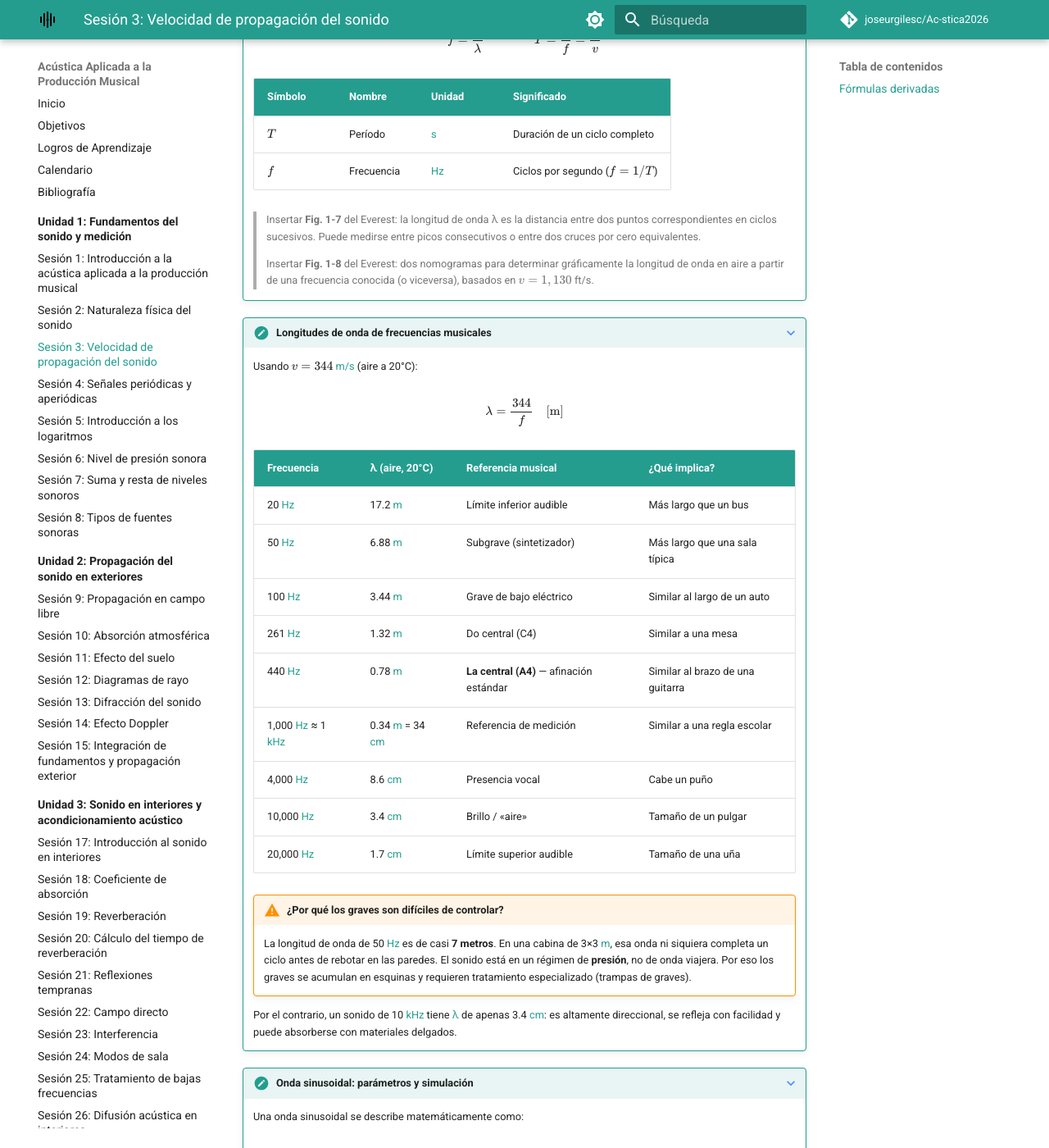
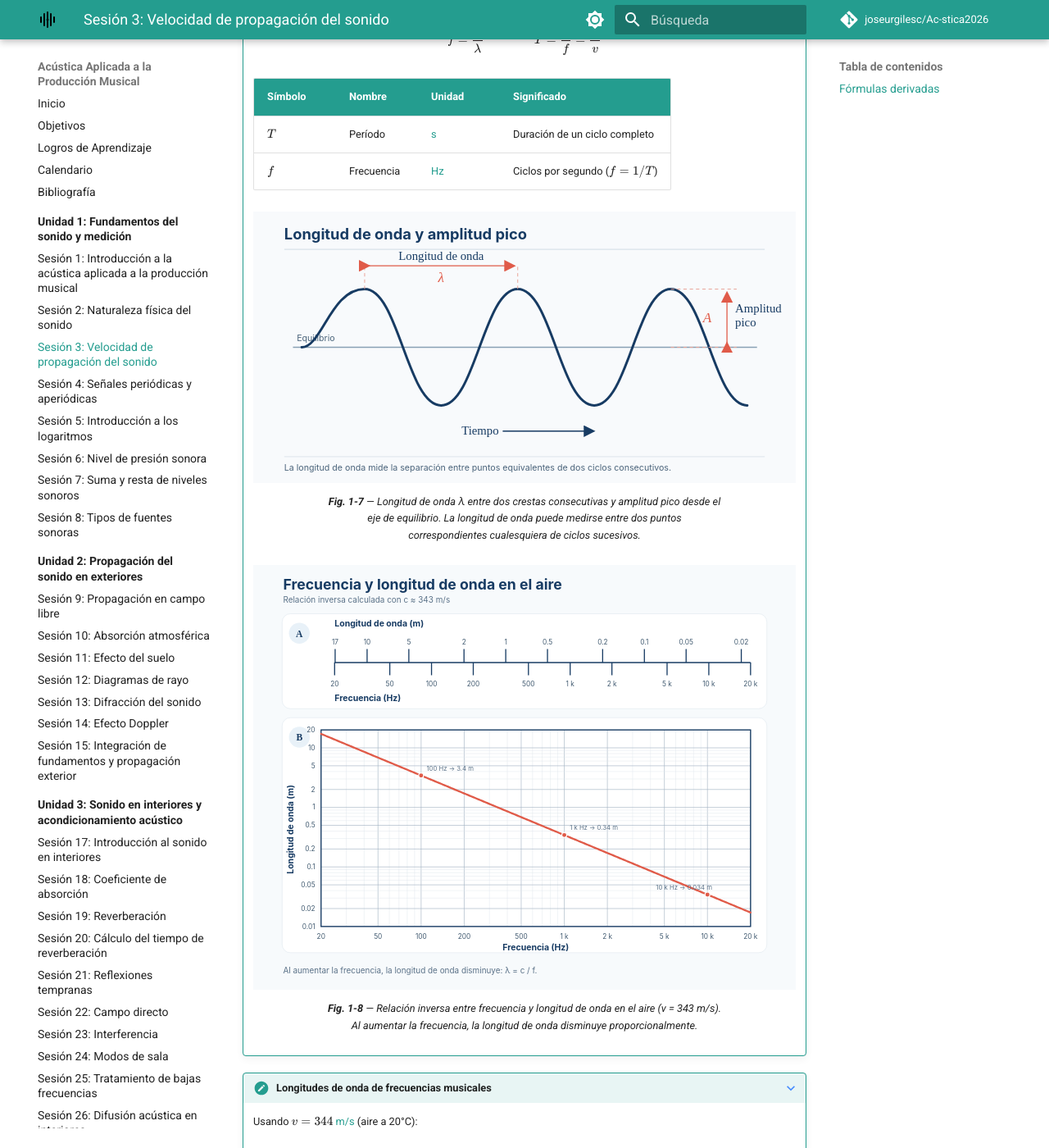
Before and after one commit to joseurgilesc/Ac-stica2026, an MkDocs documentation site: the page built from docs/unidades/U-1-fundamentos-medicion/sesion-03/index.md, in a window 1280 px wide and 1400 px high, scrolled down 2780 px. Shown: the whole window at 82% size. Built offline with MkDocs 1.6.1 and Material for MkDocs 9.7.7, drawn with Linux system fonts in a browser that asks for light colours; comment, search, counter and statistics services are not loaded.

Commit message:
feat: Fig 1-7 y 1-8 reemplazadas por SVGs

```diff
--- a/docs/unidades/U-1-fundamentos-medicion/sesion-03/index.md
+++ b/docs/unidades/U-1-fundamentos-medicion/sesion-03/index.md
@@ -121,9 +121,15 @@
     | \(T\) | Período | [s](#s) | Duración de un ciclo completo |
     | \(f\) | Frecuencia | [Hz](#hz) | Ciclos por segundo (\(f = 1/T\)) |
 
-    > Insertar **Fig. 1-7** del Everest: la longitud de onda λ es la distancia entre dos puntos correspondientes en ciclos sucesivos. Puede medirse entre picos consecutivos o entre dos cruces por cero equivalentes.
+    <figure markdown="span">
+      ![Fig. 1-7: Longitud de onda y amplitud](../../../img/longitud_de_onda_y_amplitud.svg)
+      <figcaption>**Fig. 1-7** — Longitud de onda λ entre dos crestas consecutivas y amplitud pico desde el eje de equilibrio. La longitud de onda puede medirse entre dos puntos correspondientes cualesquiera de ciclos sucesivos.</figcaption>
+    </figure>
 
-    > Insertar **Fig. 1-8** del Everest: dos nomogramas para determinar gráficamente la longitud de onda en aire a partir de una frecuencia conocida (o viceversa), basados en \(v = 1,130\) ft/s.
+    <figure markdown="span">
+      ![Fig. 1-8: Frecuencia y longitud de onda](../../../img/frecuencia_y_longitud_de_onda.svg)
+      <figcaption>**Fig. 1-8** — Relación inversa entre frecuencia y longitud de onda en el aire (v = 343 m/s). Al aumentar la frecuencia, la longitud de onda disminuye proporcionalmente.</figcaption>
+    </figure>
 
 ???+ note "Longitudes de onda de frecuencias musicales"
 
```
Also changed, not shown: docs/img/frecuencia_y_longitud_de_onda.svg (added), docs/img/longitud_de_onda_y_amplitud.svg (added).
